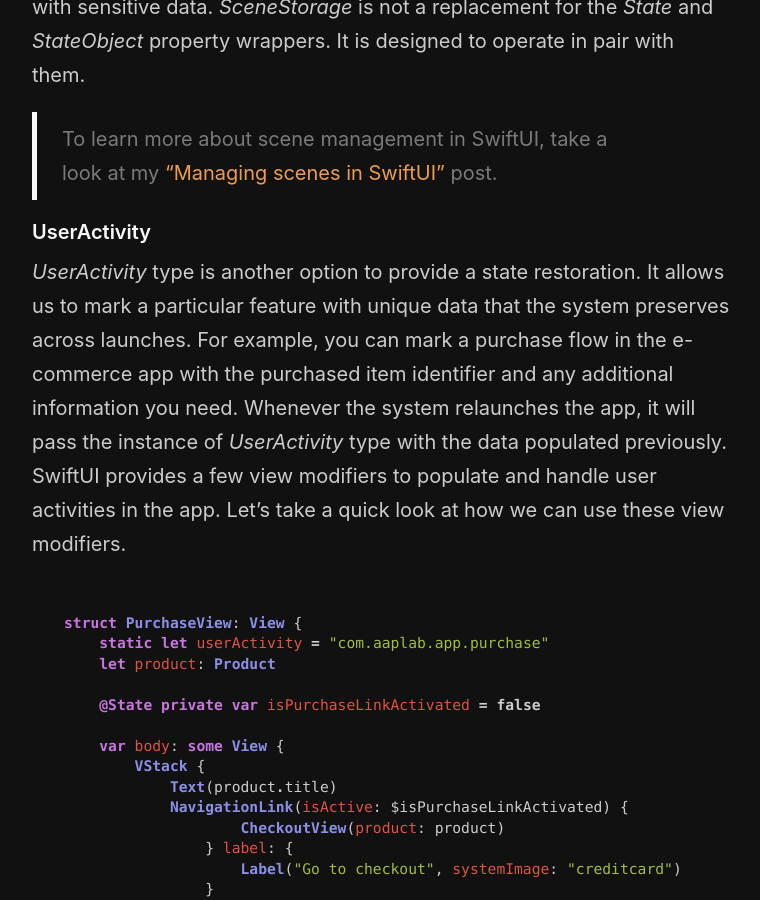
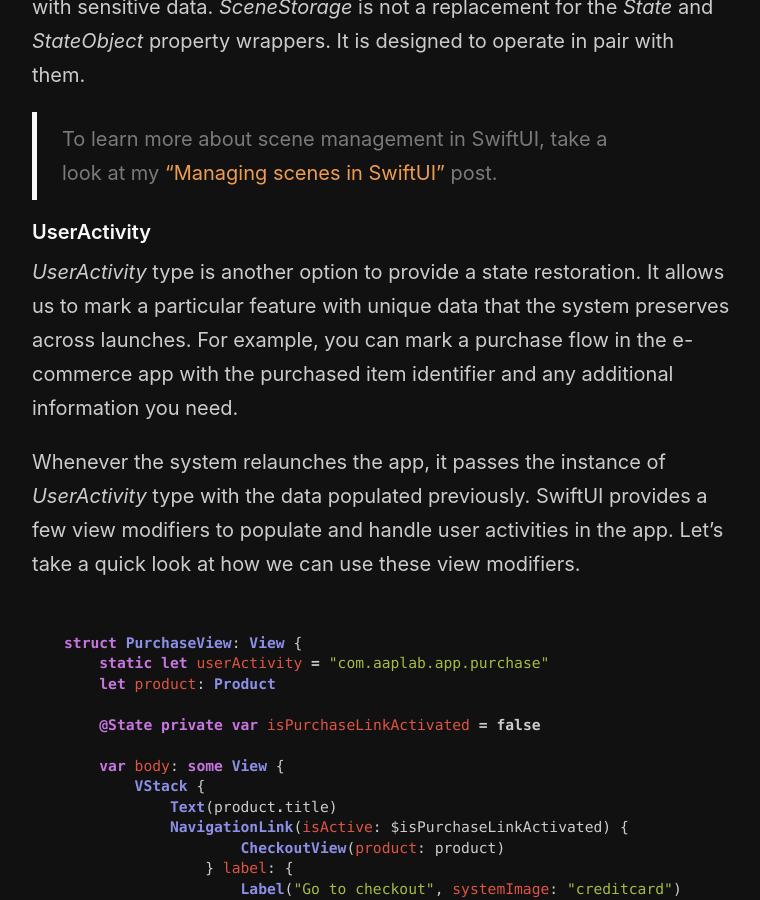
Before and after one commit to mecid/mecid.github.io, a Jekyll site: the page built from _posts/2022-03-10-state-restoration-in-swiftui.md, in a window 1280 px wide and 900 px high, scrolled down 2844 px. Shown: the whole window, without its empty margins (258-1018 px from the left). Built offline with Jekyll 4.4.1, drawn with Linux system fonts in a browser that asks for light colours.

Commit message:
another improvement to state restoration post

````diff
--- a/_posts/2022-03-10-state-restoration-in-swiftui.md
+++ b/_posts/2022-03-10-state-restoration-in-swiftui.md
@@ -93,7 +93,9 @@ Remember that the system doesn't guarantee when and how often the data persists.
 > To learn more about scene management in SwiftUI, take a look at my ["Managing scenes in SwiftUI"](/2020/08/26/managing-scenes-in-swiftui/) post.
 
 #### UserActivity
-*UserActivity* type is another option to provide a state restoration. It allows us to mark a particular feature with unique data that the system preserves across launches. For example, you can mark a purchase flow in the e-commerce app with the purchased item identifier and any additional information you need. Whenever the system relaunches the app, it will pass the instance of *UserActivity* type with the data populated previously. SwiftUI provides a few view modifiers to populate and handle user activities in the app. Let's take a quick look at how we can use these view modifiers.
+*UserActivity* type is another option to provide a state restoration. It allows us to mark a particular feature with unique data that the system preserves across launches. For example, you can mark a purchase flow in the e-commerce app with the purchased item identifier and any additional information you need.
+
+Whenever the system relaunches the app, it passes the instance of *UserActivity* type with the data populated previously. SwiftUI provides a few view modifiers to populate and handle user activities in the app. Let's take a quick look at how we can use these view modifiers.
 
 ```swift
 struct PurchaseView: View {
````
